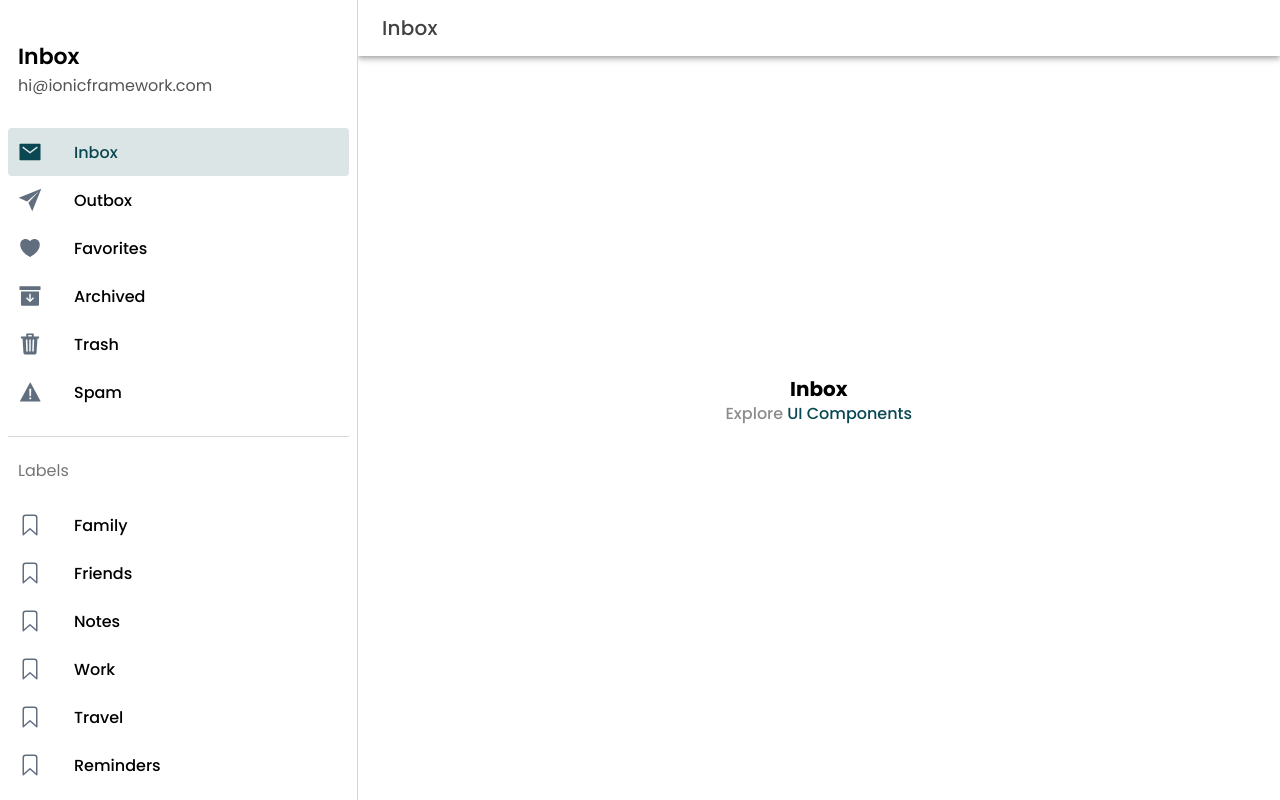
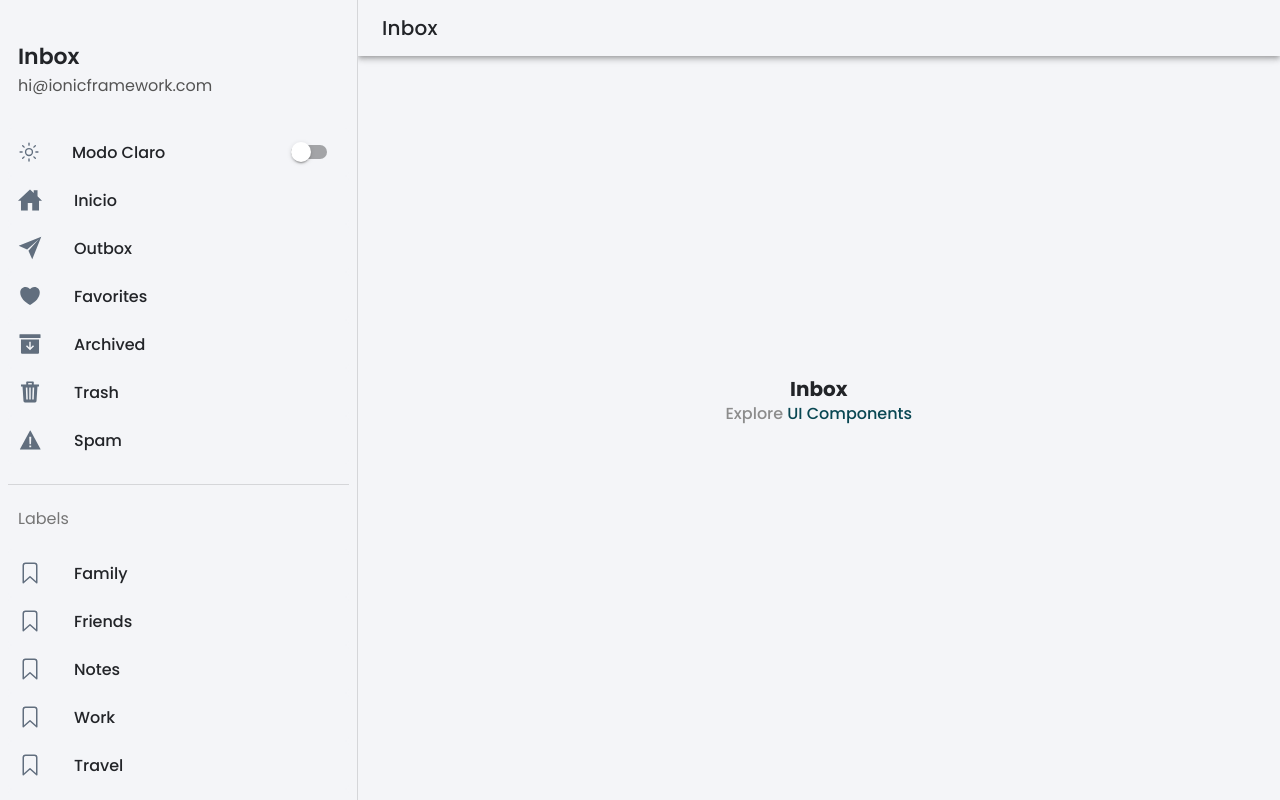
Before and after one commit to AlanGaBer11/StarWiki-App, a React (Vite) app in the folder Frontend/: page /folder/Inbox in a window 1280 px wide. Built offline with nearby package versions, Linux system fonts and the light colour scheme.

Commit message:
Feat: Modo oscuro implementado

```diff
--- /dev/null
+++ b/Frontend/src/components/dark-mode-toggle/DarkModeToggle.css
@@ -0,0 +1,10 @@
+.dark-toggle-item {
+  --padding-start: 12px;
+  --inner-padding-end: 12px;
+  align-items: center;
+}
+
+.theme-icon {
+  font-size: 22px;
+  color: var(--ion-color-primary);
+}
--- /dev/null
+++ b/Frontend/src/components/dark-mode-toggle/DarkModeToggle.tsx
@@ -0,0 +1,81 @@
+import React, { useState, useEffect } from "react";
+import { IonList, IonItem, IonToggle, IonIcon, IonLabel } from "@ionic/react";
+import type { ToggleCustomEvent } from "@ionic/react";
+import { moonOutline, sunnyOutline } from "ionicons/icons";
+import './DarkModeToggle.css'
+
+const DarkModeToggle: React.FC = () => {
+
+    const [paletteToggle, setPaletteToggle] = useState(false);
+
+    const toggleDarkPalette = (shouldAdd: boolean) => {
+        // 1. Aplica o quita la clase CSS 'dark'
+        document.body.classList.toggle('dark', shouldAdd);
+
+        // 2. GUARDA la preferencia del usuario en localStorage
+        localStorage.setItem('theme-mode', shouldAdd ? 'dark' : 'light');
+    };
+
+    // Maneja el evento de cambio del toggle
+    const toggleChange = (event: ToggleCustomEvent) => {
+        const isChecked = event.detail.checked;
+        setPaletteToggle(isChecked);
+        toggleDarkPalette(isChecked);
+    };
+
+    // FUNCIÓN DE INICIALIZACIÓN: Carga la preferencia al montar el componente
+    useEffect(() => {
+        // A. Verifica si hay una preferencia guardada en localStorage
+        const savedTheme = localStorage.getItem('theme-mode');
+
+        // B. Verifica la preferencia del sistema (si no hay nada guardado)
+        const prefersDark = window.matchMedia('(prefers-color-scheme: dark)');
+
+        let initialDarkState: boolean;
+
+        if (savedTheme) {
+            // Si hay un tema guardado, úsalo.
+            initialDarkState = savedTheme === 'dark';
+        } else {
+            // Si no hay nada guardado, usa la preferencia del sistema como valor inicial.
+            initialDarkState = prefersDark.matches;
+        }
+
+        // 3. Aplica el estado inicial
+        setPaletteToggle(initialDarkState);
+        toggleDarkPalette(initialDarkState); // Aplica la clase CSS
+
+        /* OPCIONAL: Si quieres que el tema cambie AUTOMÁTICAMENTE si el usuario cambia
+          la configuración del sistema MIENTRAS está en la app, mantén el listener.
+        */
+        const setDarkPaletteFromMediaQuery = (mediaQuery: MediaQueryListEvent) => {
+             // Solo cambiar si el usuario no ha guardado una preferencia manual
+             if (!localStorage.getItem('theme-mode')) {
+                 setPaletteToggle(mediaQuery.matches);
+                 toggleDarkPalette(mediaQuery.matches);
+             }
+        };
+
+        // Escucha los cambios del sistema
+        prefersDark.addEventListener('change', setDarkPaletteFromMediaQuery);
+
+        return () => {
+             prefersDark.removeEventListener('change', setDarkPaletteFromMediaQuery);
+        };
+    }, []);
+
+    return (
+    <IonItem className="dark-toggle-item" lines="none">
+        <IonIcon icon={paletteToggle ? moonOutline : sunnyOutline} slot="start" className="theme-icon"/>
+        <IonLabel>{paletteToggle ? 'Modo Oscuro' : 'Modo Claro'}</IonLabel>
+        <IonToggle
+        checked={paletteToggle}
+        onIonChange={toggleChange}
+        justify="end">
+        </IonToggle>
+    </IonItem>
+
+    )
+}
+
+export default DarkModeToggle
--- a/Frontend/src/components/menu/Menu.tsx
+++ b/Frontend/src/components/menu/Menu.tsx
@@ -11,7 +11,8 @@ import {
 } from '@ionic/react';
 
 import { useLocation } from 'react-router-dom';
-import { archiveOutline, archiveSharp, bookmarkOutline, heartOutline, heartSharp, mailOutline, mailSharp, paperPlaneOutline, paperPlaneSharp, trashOutline, trashSharp, warningOutline, warningSharp } from 'ionicons/icons';
+import { homeOutline, homeSharp, archiveOutline, archiveSharp, bookmarkOutline, heartOutline, heartSharp, paperPlaneOutline, paperPlaneSharp, trashOutline, trashSharp, warningOutline, warningSharp } from 'ionicons/icons';
+import DarkModeToggle from '../dark-mode-toggle/DarkModeToggle';
 import './Menu.css';
 
 interface AppPage {
@@ -23,10 +24,10 @@ interface AppPage {
 
 const appPages: AppPage[] = [
   {
-    title: 'Inbox',
-    url: '/folder/Inbox',
-    iosIcon: mailOutline,
-    mdIcon: mailSharp
+    title: 'Inicio',
+    url: '/inicio',
+    iosIcon: homeOutline,
+    mdIcon: homeSharp
   },
   {
     title: 'Outbox',
@@ -71,6 +72,7 @@ const Menu: React.FC = () => {
         <IonList id="inbox-list">
           <IonListHeader>Inbox</IonListHeader>
           <IonNote>hi@ionicframework.com</IonNote>
+          <DarkModeToggle />
           {appPages.map((appPage, index) => {
             return (
               <IonMenuToggle key={index} autoHide={false}>
--- a/Frontend/src/theme/variables.css
+++ b/Frontend/src/theme/variables.css
@@ -137,45 +137,171 @@
   --ion-color-dark-shade: #1e2023;
   --ion-color-dark-tint: #383a3e;
 
+  /* Colores de fondo */
+  --ion-background-color: #f4f5f8;
+  --ion-background-color-rgb: 244, 245, 248;
+
+  --ion-text-color: #222428;
+  --ion-text-color-rgb: 34, 36, 40;
+
+  --ion-text-color-step-50: #2d2e32;
+  --ion-text-color-step-100: #37393d;
+  --ion-text-color-step-150: #424347;
+  --ion-text-color-step-200: #4c4e52;
+  --ion-text-color-step-250: #57585c;
+  --ion-text-color-step-300: #616366;
+  --ion-text-color-step-350: #6c6d71;
+  --ion-text-color-step-400: #76787b;
+  --ion-text-color-step-450: #818286;
+  --ion-text-color-step-500: #8b8d90;
+  --ion-text-color-step-550: #96979a;
+  --ion-text-color-step-600: #a0a1a5;
+  --ion-text-color-step-650: #abacaf;
+  --ion-text-color-step-700: #b5b6ba;
+  --ion-text-color-step-750: #c0c1c4;
+  --ion-text-color-step-800: #cacbce;
+  --ion-text-color-step-850: #d5d6d9;
+  --ion-text-color-step-900: #dfe0e3;
+  --ion-text-color-step-950: #e9ebee;
+
+  --ion-background-color-step-50: #e9ebee;
+  --ion-background-color-step-100: #dfe0e3;
+  --ion-background-color-step-150: #d5d6d9;
+  --ion-background-color-step-200: #cacbce;
+  --ion-background-color-step-250: #c0c1c4;
+  --ion-background-color-step-300: #b5b6ba;
+  --ion-background-color-step-350: #abacaf;
+  --ion-background-color-step-400: #a0a1a5;
+  --ion-background-color-step-450: #96979a;
+  --ion-background-color-step-500: #8b8d90;
+  --ion-background-color-step-550: #818286;
+  --ion-background-color-step-600: #76787b;
+  --ion-background-color-step-650: #6c6d71;
+  --ion-background-color-step-700: #616366;
+  --ion-background-color-step-750: #57585c;
+  --ion-background-color-step-800: #4c4e52;
+  --ion-background-color-step-850: #424347;
+  --ion-background-color-step-900: #37393d;
+  --ion-background-color-step-950: #2d2e32;
+
   --ion-font-family: "Poppins", sans-serif;
+
+  color-scheme: light;
 }
 
+/* --------------------------------------------------------------------------------------
+   5. MODO OSCURO
+   -------------------------------------------------------------------------------------- */
+/* --------------------------------------------------------------------------------------
+   5. MODO OSCURO (ACTIVACIÓN MANUAL) - MEJOR CONTRASTE
+   -------------------------------------------------------------------------------------- */
+
+body.dark {
+  --ion-background-color: #121212; /* Fondo muy oscuro, estándar en modo oscuro */
+  --ion-background-color-rgb: 18, 18, 18;
+
+  --ion-text-color: #f4f5f8; /* Texto muy claro */
+  --ion-text-color-rgb: 244, 245, 248;
+
+  --ion-color-step-50: #1c1c1c; /* Pasos para elementos intermedios */
+  --ion-color-step-100: #262626;
+
+  color-scheme: dark; /* Habilita el modo oscuro nativo para scrollbars, etc. */
+
+  /* =====================
+     1. PRIMARY (#094753) - Adaptado
+     ===================== */
+  /* Lo aclaramos para que destaque sobre el fondo oscuro */
+  --ion-color-primary: #3b8e9d;
+  --ion-color-primary-rgb: 59, 142, 157;
+  --ion-color-primary-contrast: #ffffff; /* Sigue siendo blanco */
+  --ion-color-primary-shade: #347d8b;
+  --ion-color-primary-tint: #4f99a9;
+
+  /* =====================
+     2. SECONDARY (#7f999d) - Adaptado
+     ===================== */
+  --ion-color-secondary: #a7c1c4; /* Un poco más claro */
+  --ion-color-secondary-rgb: 167, 193, 196;
+  --ion-color-secondary-contrast: #000000; /* Texto oscuro si el fondo no es muy oscuro */
+  --ion-color-secondary-shade: #94aaad;
+  --ion-color-secondary-tint: #b2c8cb;
+
+  /* =====================
+     3. TERTIARY (#eaebed) - Adaptado
+     ===================== */
+  --ion-color-tertiary: #333333; /* Fondo de contenedores en gris oscuro */
+  --ion-color-tertiary-rgb: 51, 51, 51;
+  --ion-color-tertiary-contrast: #ffffff;
+  --ion-color-tertiary-shade: #2e2e2e;
+  --ion-color-tertiary-tint: #494949;
+
+  /* SUCCESS - Mantenemos un verde brillante */
+  --ion-color-success: #3be074;
+  --ion-color-success-shade: #33c667;
+  --ion-color-success-tint: #4fe482;
+
+  /* WARNING - Mantenemos un naranja brillante */
+  --ion-color-warning: #ffd966;
+  --ion-color-warning-shade: #e0be5a;
+  --ion-color-warning-tint: #ffdb76;
+
+  /* DANGER - Mantenemos un rojo fuerte */
+  --ion-color-danger: #f55f72;
+  --ion-color-danger-shade: #d85366;
+  --ion-color-danger-tint: #f57182;
+
+  /* =====================
+     7. LIGHT (Claro) - Se usa para contenedores
+     ===================== */
+  --ion-color-light: #2d2d2d; /* El "claro" del modo oscuro es un gris oscuro */
+  --ion-color-light-shade: #282828;
+  --ion-color-light-tint: #434343;
+
+  /* =====================
+     9. DARK (Oscuro) - Se usa para texto/bordes de alto contraste
+     ===================== */
+  --ion-color-dark: #f4f5f8; /* El "oscuro" es el color del texto */
+  --ion-color-dark-shade: #d8dade;
+  --ion-color-dark-tint: #f7f9fc;
+
+  color-scheme: dark;
+}
 /* --------------------------------------------------------------------------------------
    3. ESTILOS GLOBALES DE TIPOGRAFÍA
    -------------------------------------------------------------------------------------- */
 
-/* Aplicar la fuente y el comportamiento de scroll de manera general */
 html,
 body {
   scroll-behavior: smooth;
+  background: var(--ion-background-color);
   font-family: var(--ion-font-family);
-  background: var(--ion-color-light);
 }
 
 /* Estilos para encabezados y párrafos */
 h1 {
-  color: var(--ion-color-dark);
-  font-size: 30px;
+  color: var(--ion-text-color);
+  font-size: 40px;
   font-weight: bold;
   line-height: 1.4;
 }
 
 h2 {
-  color: var(--ion-color-dark);
+  color: var(--ion-text-color);
   font-size: 24px;
   font-weight: 600;
   line-height: 1.4;
 }
 
 h3 {
-  color: var(--ion-color-dark);
+  color: var(--ion-text-color);
   font-size: 20px;
   font-weight: 500;
   line-height: 1.4;
 }
 
 p {
-  color: var(--ion-color-dark);
+  color: var(--ion-text-color);
   font-size: 14px;
   font-weight: 500;
   line-height: 1.5;
```
